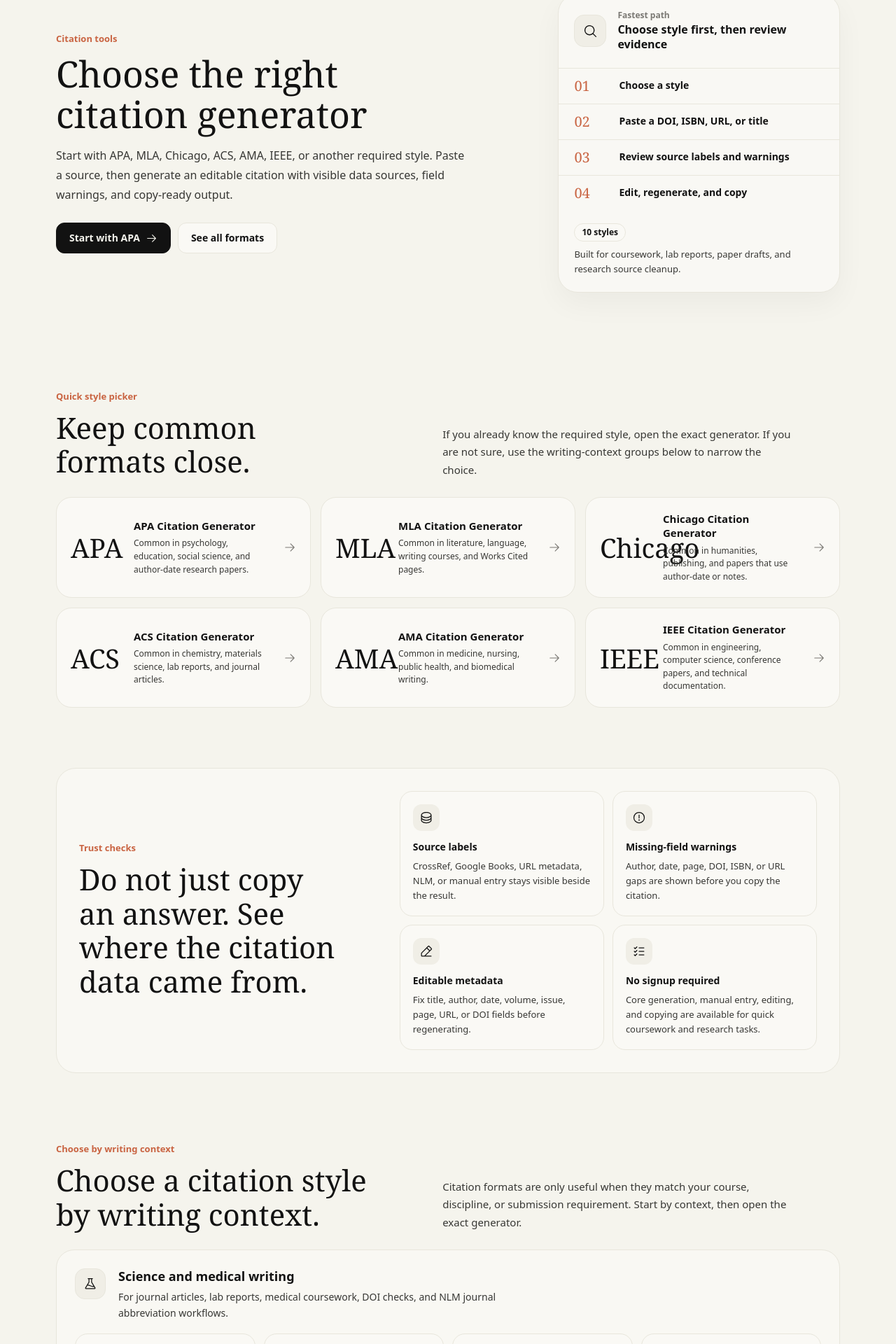
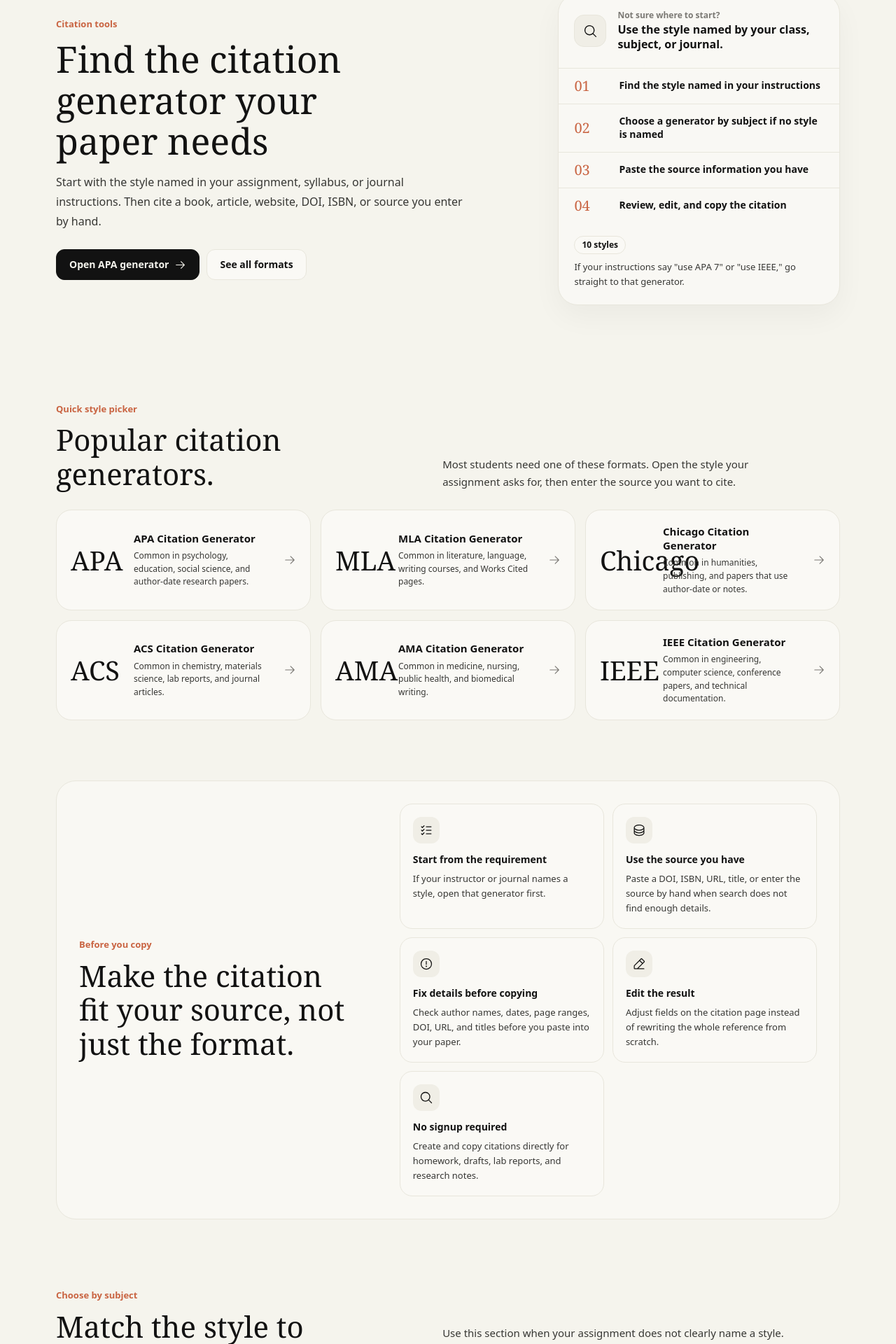
Before and after one commit to Nuco1231231321/citationgen.top, a Next.js app: page /tools in a window 1280 px wide. Shown: the part 182-2102 px from the top of the page at 70% size. Built offline with nearby package versions, Linux system fonts and the light colour scheme; no server answers.

Commit message:
Rewrite tools hub copy for users

```diff
--- a/src/app/tools/page.tsx
+++ b/src/app/tools/page.tsx
@@ -18,16 +18,16 @@ import type { GeneratorFormat, GeneratorSlug } from "@/lib/formats";
 import { absoluteUrl } from "@/lib/site";
 
 export const metadata: Metadata = {
-  title: "Citation Generators: APA, MLA, Chicago & More",
+  title: "Free Citation Generators by Style",
   description:
-    "Choose the right APA, MLA, Chicago, ACS, AMA, IEEE, Vancouver, CSE, Turabian, or Harvard citation generator with source labels, missing-field warnings, and editable fields.",
+    "Find the APA, MLA, Chicago, ACS, AMA, IEEE, Vancouver, CSE, Turabian, or Harvard citation generator your paper needs.",
   alternates: {
     canonical: absoluteUrl("/tools/")
   },
   openGraph: {
-    title: "Citation Generators: APA, MLA, Chicago & More",
+    title: "Free Citation Generators by Style",
     description:
-      "Choose a citation style by writing context, then generate citations with source checks and editable fields.",
+      "Open the citation generator that matches your assignment, subject, or journal requirement.",
     url: absoluteUrl("/tools/")
   }
 };
@@ -42,28 +42,28 @@ const clusterIcons: Record<string, typeof Flask> = {
 const clusterCopy: Record<string, { title: string; description: string }> = {
   "Science and medical": {
     title: "Science and medical writing",
-    description: "For journal articles, lab reports, medical coursework, DOI checks, and NLM journal abbreviation workflows."
+    description: "Use these styles for lab reports, medical papers, journal articles, biology courses, and chemistry assignments."
   },
   Engineering: {
     title: "Engineering and computer science",
-    description: "For numbered citations, conference papers, technical reports, and engineering coursework."
+    description: "Use IEEE when your source list needs numbered references for engineering, computing, or conference papers."
   },
   Humanities: {
     title: "Humanities and student papers",
-    description: "For Works Cited pages, notes, bibliographies, and sources where container details matter."
+    description: "Use these styles for history, literature, writing courses, footnotes, bibliographies, and Works Cited pages."
   },
   "Common author-date styles": {
     title: "Common author-date styles",
-    description: "For social science, education, business, and international assignments that use author-date references."
+    description: "Use these styles when your assignment expects author-date citations in social science, education, or business."
   }
 };
 
 const quickStyles = formatLinks(["apa", "mla", "chicago", "acs", "ama", "ieee"]);
 
 const citationModeLabels: Record<GeneratorFormat["citationMode"], string> = {
-  "author-date": "Author-date",
-  numeric: "Numeric",
-  note: "Notes"
+  "author-date": "Author-date in text",
+  numeric: "Numbered in text",
+  note: "Footnotes or notes"
 };
 
 const formatUseCases: Record<GeneratorSlug, string> = {
@@ -81,49 +81,54 @@ const formatUseCases: Record<GeneratorSlug, string> = {
 
 const trustChecks = [
   {
-    title: "Source labels",
-    body: "CrossRef, Google Books, URL metadata, NLM, or manual entry stays visible beside the result.",
+    title: "Start from the requirement",
+    body: "If your instructor or journal names a style, open that generator first.",
+    icon: ListChecks
+  },
+  {
+    title: "Use the source you have",
+    body: "Paste a DOI, ISBN, URL, title, or enter the source by hand when search does not find enough details.",
     icon: Database
   },
   {
-    title: "Missing-field warnings",
-    body: "Author, date, page, DOI, ISBN, or URL gaps are shown before you copy the citation.",
+    title: "Fix details before copying",
+    body: "Check author names, dates, page ranges, DOI, URL, and titles before you paste into your paper.",
     icon: WarningCircle
   },
   {
-    title: "Editable metadata",
-    body: "Fix title, author, date, volume, issue, page, URL, or DOI fields before regenerating.",
+    title: "Edit the result",
+    body: "Adjust fields on the citation page instead of rewriting the whole reference from scratch.",
     icon: PencilSimpleLine
   },
   {
     title: "No signup required",
-    body: "Core generation, manual entry, editing, and copying are available for quick coursework and research tasks.",
-    icon: ListChecks
+    body: "Create and copy citations directly for homework, drafts, lab reports, and research notes.",
+    icon: MagnifyingGlass
   }
 ];
 
 const workflowSteps = [
-  "Choose a style",
-  "Paste a DOI, ISBN, URL, or title",
-  "Review source labels and warnings",
-  "Edit, regenerate, and copy"
+  "Find the style named in your instructions",
+  "Choose a generator by subject if no style is named",
+  "Paste the source information you have",
+  "Review, edit, and copy the citation"
 ];
 
 const toolFaqs = [
   {
     question: "Which citation generator should I choose?",
     answer:
-      "Start with the format named in your assignment, journal, or style guide. If the requirement is unclear, APA is common in social science and education, MLA in literature and writing courses, Chicago or Turabian in humanities, AMA or Vancouver in medical writing, ACS in chemistry, and IEEE in engineering or computer science."
+      "Use the format named in your assignment, syllabus, journal instructions, or style guide. If no style is named, choose by subject: APA for many social science papers, MLA for literature and writing courses, Chicago or Turabian for humanities, AMA or Vancouver for medical writing, ACS for chemistry, and IEEE for engineering or computer science."
   },
   {
-    question: "Do these tools invent missing citation data?",
+    question: "What if my citation is missing details?",
     answer:
-      "No. The tools use public metadata sources when available. If author, date, page, DOI, or other important fields are missing, the page shows a warning so you can confirm or add the details manually."
+      "Do not copy it blindly. Open the result, add the missing author, date, page range, publisher, DOI, or URL if you can find it on the source, then copy the citation."
   },
   {
-    question: "Can I edit a citation after lookup?",
+    question: "Can I change a citation before I copy it?",
     answer:
-      "Yes. Each generator keeps the citation fields editable, so you can fix title casing, author order, publication date, volume, issue, pages, URL, or DOI before copying."
+      "Yes. After the generator finds a source, you can adjust title casing, author order, publication date, volume, issue, pages, URL, DOI, and other source details before copying."
   },
   {
     question: "Which formats work best for science, medical, or engineering sources?",
@@ -133,7 +138,7 @@ const toolFaqs = [
   {
     question: "Are the citation tools free?",
     answer:
-      "Yes. The common citation formats, metadata lookup, manual entry, result editing, and citation copying can be used directly without creating an account."
+      "Yes. You can open a generator, enter source information, edit the citation, and copy the result without creating an account."
   }
 ];
 
@@ -146,8 +151,8 @@ export default function ToolsPage() {
         data={{
           "@context": "https://schema.org",
           "@type": "CollectionPage",
-          name: "Free Citation Generator Tools",
-          description: `${toolCount} free citation generators with source labels, missing-field warnings, and editable fields.`,
+          name: "Free Citation Generators by Style",
+          description: `${toolCount} citation generators for students, researchers, lab reports, journal articles, websites, books, and class assignments.`,
           url: absoluteUrl("/tools/")
         }}
       />
@@ -182,14 +187,14 @@ export default function ToolsPage() {
           <div className="tools-hero-copy">
             <p className="home-kicker">Citation tools</p>
             <h1 className="font-editorial mt-3 text-balance text-[34px] leading-[1.12] text-ink md:text-[52px]">
-              Choose the right citation generator
+              Find the citation generator your paper needs
             </h1>
             <p className="mt-4 max-w-[64ch] text-pretty text-[16px] leading-7 text-dim">
-              Start with APA, MLA, Chicago, ACS, AMA, IEEE, or another required style. Paste a source, then generate an editable citation with visible data sources, field warnings, and copy-ready output.
+              Start with the style named in your assignment, syllabus, or journal instructions. Then cite a book, article, website, DOI, ISBN, or source you enter by hand.
             </p>
             <div className="hero-action-row">
               <Link href="/apa-citation-generator/" className="action-primary">
-                Start with APA
+                Open APA generator
                 <ArrowRight aria-hidden="true" size={17} />
               </Link>
               <a href="#style-picker" className="action-secondary">
@@ -197,14 +202,14 @@ export default function ToolsPage() {
               </a>
             </div>
           </div>
-          <aside className="tools-hero-panel" aria-label="Citation generation workflow">
+          <aside className="tools-hero-panel" aria-label="How to choose a citation generator">
             <div className="tools-panel-top">
               <span className="tools-panel-icon" aria-hidden="true">
                 <MagnifyingGlass size={21} />
               </span>
               <div>
-                <p>Fastest path</p>
-                <strong>Choose style first, then review evidence</strong>
+                <p>Not sure where to start?</p>
+                <strong>Use the style named by your class, subject, or journal.</strong>
               </div>
             </div>
             <ol className="tools-flow-list">
@@ -217,7 +222,7 @@ export default function ToolsPage() {
             </ol>
             <div className="tools-panel-note">
               <span>{toolCount} styles</span>
-              <p>Built for coursework, lab reports, paper drafts, and research source cleanup.</p>
+              <p>If your instructions say "use APA 7" or "use IEEE," go straight to that generator.</p>
             </div>
           </aside>
         </div>
@@ -228,11 +233,11 @@ export default function ToolsPage() {
           <div>
             <p className="home-kicker">Quick style picker</p>
             <h2 id="quick-style-heading" className="font-editorial text-balance text-[30px] leading-[1.16] text-ink md:text-[42px]">
-              Keep common formats close.
+              Popular citation generators.
             </h2>
           </div>
           <p>
-            If you already know the required style, open the exact generator. If you are not sure, use the writing-context groups below to narrow the choice.
+            Most students need one of these formats. Open the style your assignment asks for, then enter the source you want to cite.
           </p>
         </div>
         <div className="tools-quick-grid">
@@ -255,9 +260,9 @@ export default function ToolsPage() {
 
       <section className="site-shell tools-trust-section" aria-labelledby="tools-trust-heading">
         <div className="tools-trust-copy">
-          <p className="home-kicker">Trust checks</p>
+          <p className="home-kicker">Before you copy</p>
           <h2 id="tools-trust-heading" className="font-editorial text-balance text-[30px] leading-[1.16] text-ink md:text-[42px]">
-            Do not just copy an answer. See where the citation data came from.
+            Make the citation fit your source, not just the format.
           </h2>
         </div>
         <div className="tools-trust-grid">
@@ -279,13 +284,13 @@ export default function ToolsPage() {
       <section className="site-shell tools-section" aria-labelledby="tools-clusters-heading">
         <div className="tools-section-header">
           <div>
-            <p className="home-kicker">Choose by writing context</p>
+            <p className="home-kicker">Choose by subject</p>
             <h2 id="tools-clusters-heading" className="font-editorial text-balance text-[30px] leading-[1.16] text-ink md:text-[42px]">
-              Choose a citation style by writing context.
+              Match the style to your class or field.
             </h2>
           </div>
           <p>
-            Citation formats are only useful when they match your course, discipline, or submission requirement. Start by context, then open the exact generator.
+            Use this section when your assignment does not clearly name a style. Pick the group closest to your course, then open the generator that matches the requirement.
           </p>
         </div>
 
@@ -322,7 +327,7 @@ export default function ToolsPage() {
                     <small>{format.edition}</small>
                     <p>{formatUseCases[format.slug]}</p>
                     <span className="tools-format-footer">
-                      Open tool
+                      Open generator
                       <ArrowRight
                         aria-hidden="true"
                         size={16}
@@ -341,10 +346,10 @@ export default function ToolsPage() {
         <div className="tools-faq-copy">
           <p className="home-kicker">FAQ</p>
           <h2 id="tools-faq-heading" className="font-editorial text-balance text-[30px] leading-[1.16] text-ink md:text-[42px]">
-            Common questions before choosing a citation tool.
+            Common questions before choosing a generator.
           </h2>
           <p>
-            Resolve the three decisions that matter most: format choice, data trust, and whether the result can be edited before copying.
+            If your instructions are unclear, start here before opening a style-specific generator.
           </p>
         </div>
         <div className="tools-faq-list">
```
